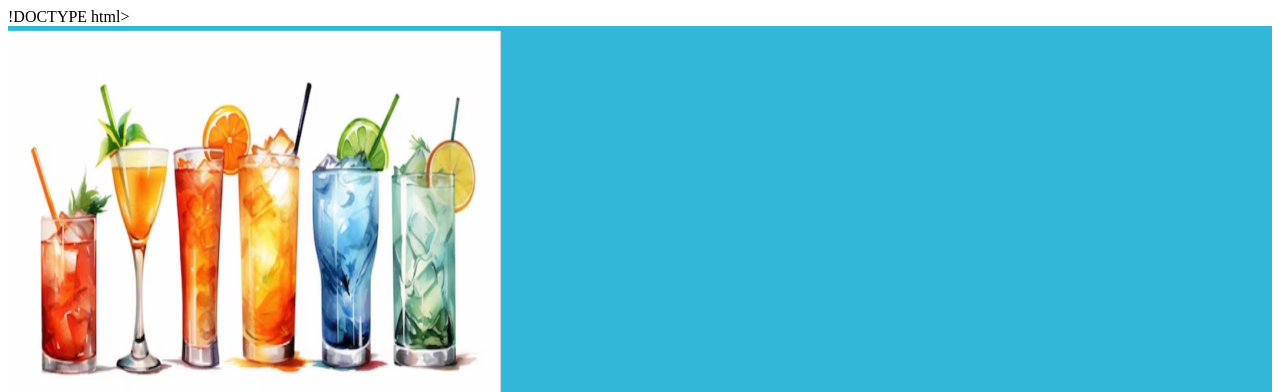
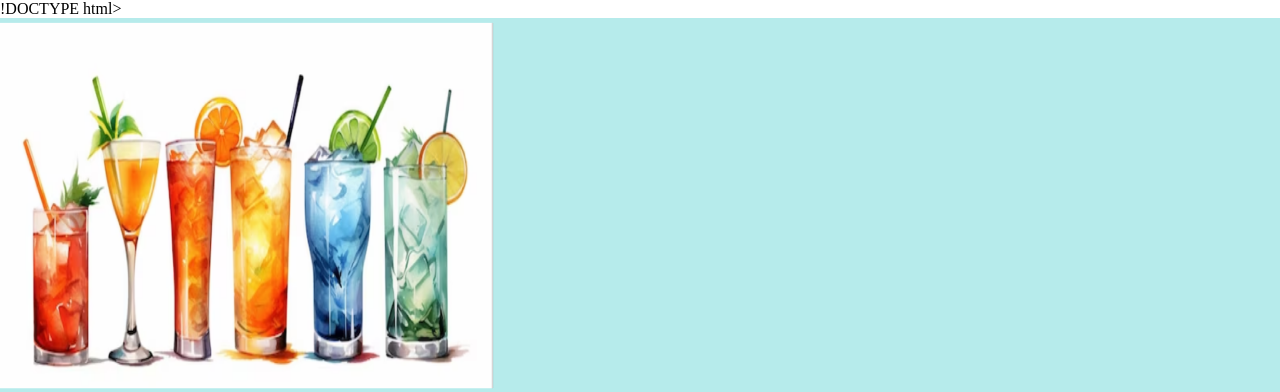
Before and after one commit to thaisfrr/site-escola, a plain HTML site: page index.html in a window 1280 px wide. Shown: the top 392 px of the page. Drawn offline with Linux system fonts and the light colour scheme.

Commit message:
AULA 10/05

```diff
--- a/style.css
+++ b/style.css
@@ -1,4 +1,11 @@
+* {
+margin: 0;
+padding: 0;
+
+}
+
 .cabecalho{
-    background-color: rgb(51, 183, 216);
-    color: rgb(190, 63, 219);
+background-color: rgb(182, 235, 235);
+color: rgb(30, 57, 55);
+
 }
```
